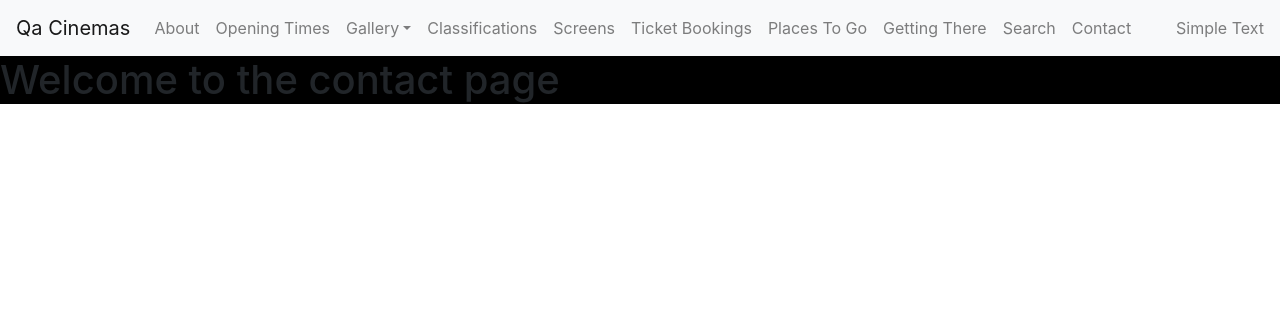
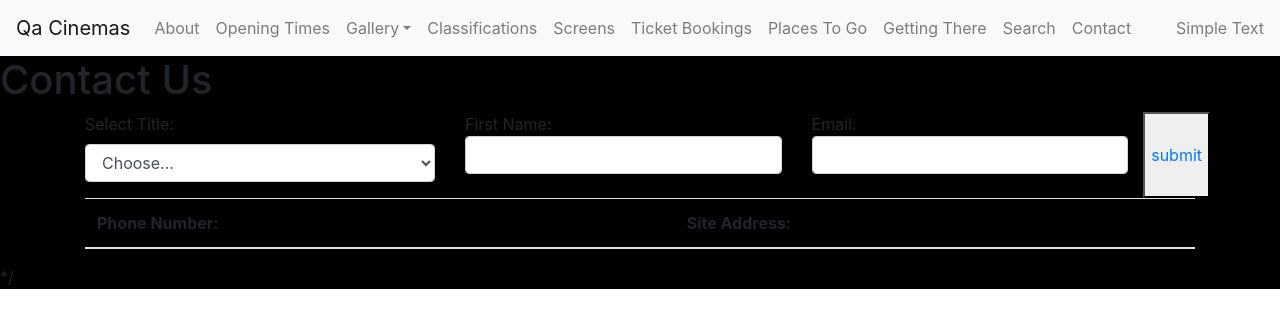
Before and after one commit to leightonmanningQA/QACinemas, a React (Create React App) app in the folder Frontend/qacinemas/: page /contact in a window 1280 px wide. Shown: the top 328 px of the page. Built offline with nearby package versions, Linux system fonts and the light colour scheme.

Commit message:
email form added

```diff
--- a/Frontend/qacinemas/src/Components/Contact/Contact.jsx
+++ b/Frontend/qacinemas/src/Components/Contact/Contact.jsx
@@ -1,6 +1,51 @@
-const Contact = () => {
+import React from 'react';
+import { Table } from 'reactstrap';
+import { Container, Row, Col } from 'reactstrap';
+
+const Contact = (props) => {
     return (
-        <h1>Welcome to the contact page</h1>
+    <>
+    <h1>Contact Us</h1>
+    <div class="container">
+    <form action="" method="">
+            <div class="row">
+                <div class="form-group col-md-4">
+                    <label>Select Title: </label>
+                    <select id="title" class="form-control">
+                    <option selected>Choose...</option>
+                    <option>Mrs</option>
+                    <option>Miss</option>
+                    <option>Ms</option>
+                    <option>Mr</option>
+                  </select>
+                </div>
+
+                <div class="col-md">
+                    <label class="form-check-label">First Name:</label>
+                    <input type="text" name="username" id="username" class="form-control" required/>
+                </div>
+                <div class="col-md">
+                    <label class="form-check-label">Email:</label>
+                    <input type="email" name="email" id="email" class="form-control" required/>
+                </div>
+               <button outline color="primary" type="submit"><a href = "mailto: RJohnson@qa.com">submit</a></button>
+                </div>
+                </form>
+                </div>
+
+
+    <Container>
+    <Table>
+        <thead>
+            <tr>
+          <th>Phone Number: </th>
+          <th>Site Address: </th>
+            </tr>
+        </thead>
+    </Table>
+    </Container> */
+
+    </>
     )
 }
 export default Contact
```
